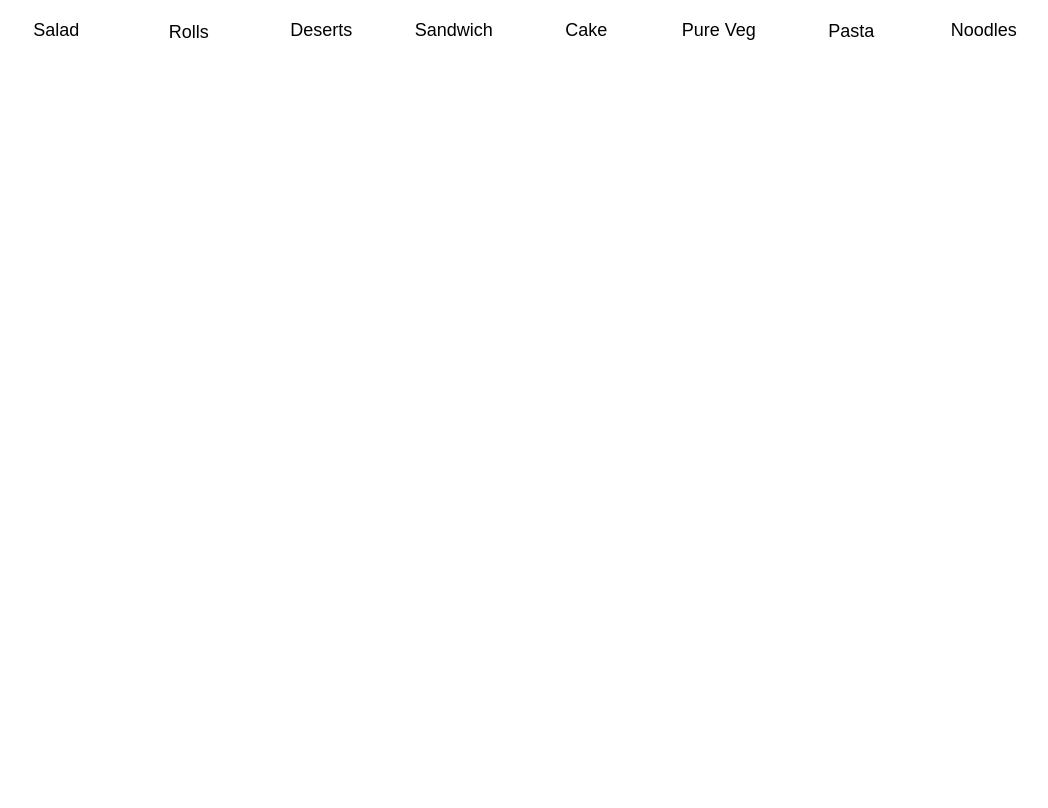
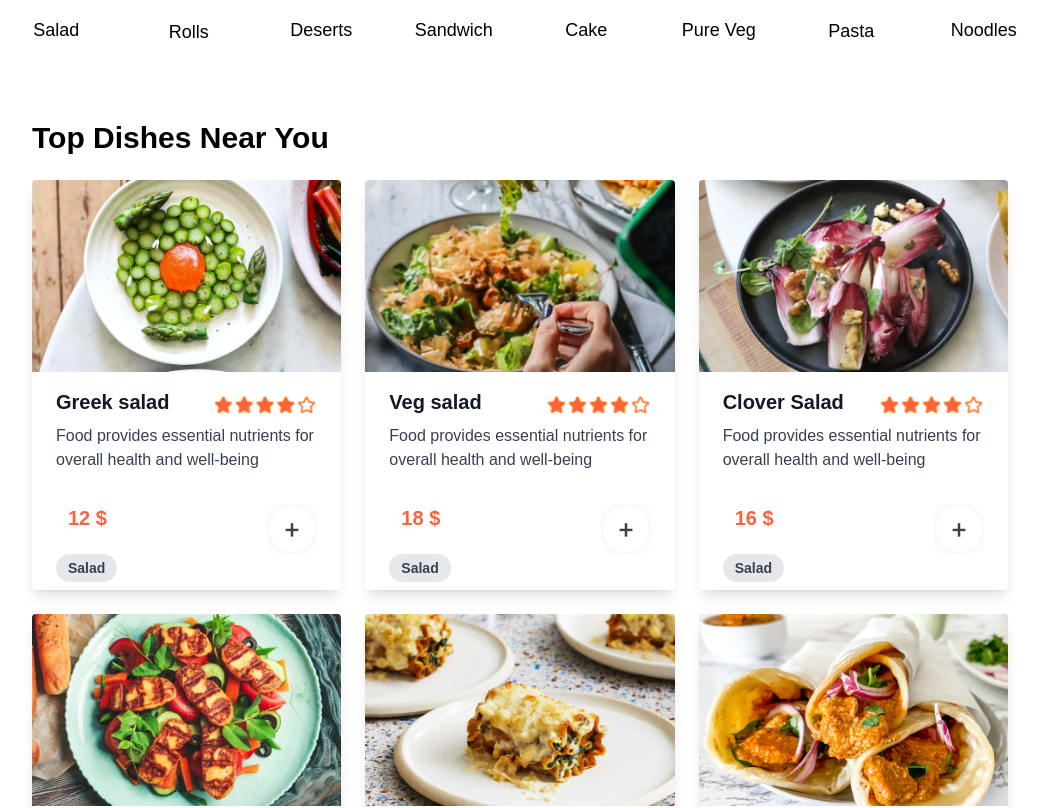
Before and after one commit to Abdelmoneim21/Restaurant-Delivery, a React (Vite) app: page / in a window 1280 px wide. Shown: the part 1059-1867 px from the top of the page, without its empty margins (120-1168 px from the left). Before the commit the page ends 1155 px from the top, so only its background shows below. Built offline with nearby package versions, Linux system fonts and the light colour scheme; a web font is replaced by a local one.

Commit message:
food card added

```diff
--- /dev/null
+++ b/src/Context/StoreContext.jsx
@@ -0,0 +1,34 @@
+import { createContext, useState } from "react";
+import { food_list } from "../assets/assets";
+
+export const StoreContext = createContext(null);
+
+const StoreContextProvider = (props) => {
+  const [cartItems, setCartItems] = useState({});
+
+  const addToCart = (itemId) => {
+    if (!cartItems[itemId]) {
+      setCartItems((prev) => ({ ...prev, [itemId]: 1 }));
+    } else {
+      setCartItems((prev) => ({ ...prev, [itemId]: prev[itemId] - 1 }));
+    }
+  };
+  const removeFromCart = (itemId) => {
+    setCartItems((prev) => ({ ...prev, [itemId]: prev[itemId] - 1 }));
+  };
+
+  const contextValue = {
+    food_list,
+    cartItems,
+    setCartItems,
+    addToCart,
+    removeFromCart,
+  };
+  return (
+    <StoreContext.Provider value={contextValue}>
+      {props.children}
+    </StoreContext.Provider>
+  );
+};
+
+export default StoreContextProvider;
--- /dev/null
+++ b/src/components/FoodDisplay/FoodDisplay.jsx
@@ -0,0 +1,29 @@
+import { useContext } from "react";
+import { StoreContext } from "../../Context/StoreContext";
+import FoodCard from "../foodCard/FoodCard";
+
+export default function FoodDisplay() {
+  const { food_list } = useContext(StoreContext); // Ensure food_list is destructured properly.
+
+  return (
+    <div className="p-6 w-[80%] m-auto">
+      <h1 className="text-3xl font-bold mb-6">Top Dishes Near You</h1>
+      <div className="grid grid-cols-1 md:grid-cols-2 lg:grid-cols-3 gap-6">
+        {food_list.map((item, index) => (
+          <div key={index}>
+            <FoodCard
+              item={item}
+              name={item.name}
+              id={item.id}
+              description={item.description}
+              price={item.price}
+              image={item.image}
+              category={item.category}
+            />{" "}
+            {/* Pass the item as a prop to FoodCard */}
+          </div>
+        ))}
+      </div>
+    </div>
+  );
+}
--- /dev/null
+++ b/src/components/foodCard/FoodCard.jsx
@@ -0,0 +1,58 @@
+import { useContext } from "react";
+import { assets } from "../../assets/assets";
+import { StoreContext } from "../../Context/StoreContext";
+
+export default function FoodCard({
+  id,
+  description,
+  name,
+  image,
+  price,
+  category,
+}) {
+  const { cartItems, addToCart, removeFromCart } = useContext(StoreContext);
+
+  return (
+    <div
+      className="max-w-sm rounded overflow-hidden shadow-lg bg-white"
+      id={id}
+    >
+      <img className="w-full h-48 object-cover" src={image} alt={name} />
+      <div className="px-6 py-4">
+        <div className="flex justify-between items-center align-middle">
+          <h3 className="font-bold text-xl mb-2 text-gray-900">{name}</h3>
+          <img src={assets.rating_starts} alt="stars" className="w-[40%]" />
+        </div>
+        <p className="text-gray-700 text-base">{description}</p>
+      </div>
+      <div className="px-6 pt-4 pb-2">
+        <div className="flex justify-between">
+          <h3 className="px-3 text-xl font-bold text-[#ff623f]">{price} $ </h3>
+          <div className="">
+            {!cartItems[id] ? (
+              <img src={assets.add_icon_white} onClick={() => addToCart(id)} />
+            ) : (
+              <div className="flex justify-between gap-4 items-center">
+                <img
+                  src={assets.remove_icon_red}
+                  onClick={() => {
+                    removeFromCart(id);
+                  }}
+                />
+                <p className="text-xl font-bold">{cartItems[id]}</p>
+                <img
+                  src={assets.add_icon_green}
+                  onClick={() => addToCart(id)}
+                />
+              </div>
+            )}
+          </div>
+        </div>
+
+        <span className="inline-block bg-gray-200 rounded-full px-3 py-1 text-sm font-semibold text-gray-700 mr-2 ">
+          {category}
+        </span>
+      </div>
+    </div>
+  );
+}
--- a/src/main.jsx
+++ b/src/main.jsx
@@ -1,13 +1,16 @@
-import { StrictMode } from 'react'
-import { createRoot } from 'react-dom/client'
-import './index.css'
-import App from './App.jsx'
-import { BrowserRouter } from 'react-router-dom'
+import { StrictMode } from "react";
+import { createRoot } from "react-dom/client";
+import "./index.css";
+import App from "./App.jsx";
+import { BrowserRouter } from "react-router-dom";
+import StoreContextProvider from "./Context/StoreContext.jsx";
 
-createRoot(document.getElementById('root')).render(
+createRoot(document.getElementById("root")).render(
   <StrictMode>
     <BrowserRouter>
-      <App />
+      <StoreContextProvider>
+        <App />
+      </StoreContextProvider>
     </BrowserRouter>
-  </StrictMode>,
-)
+  </StrictMode>
+);
--- a/src/pages/Home/Home.jsx
+++ b/src/pages/Home/Home.jsx
@@ -1,11 +1,13 @@
 import ExploreMenu from "../../components/ExploreMenu/ExploreMenu";
+import FoodDisplay from "../../components/FoodDisplay/FoodDisplay";
 import Header from "../../components/Header/Header";
 
-export default function Home(){
-    return(
-        <div className="home">
-            <Header />
-            <ExploreMenu />
-        </div>
-    )
+export default function Home() {
+  return (
+    <div className="home">
+      <Header />
+      <ExploreMenu />
+      <FoodDisplay />
+    </div>
+  );
 }
```
